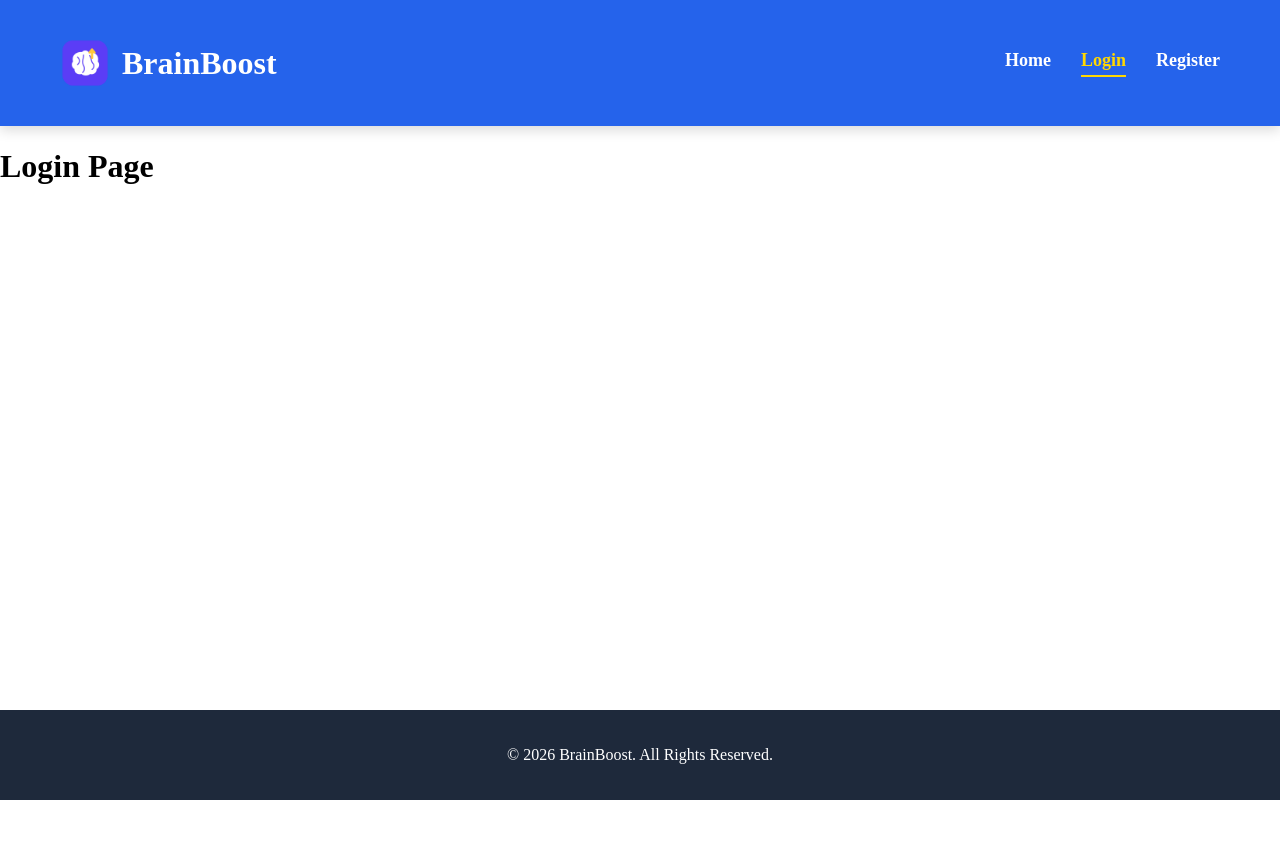
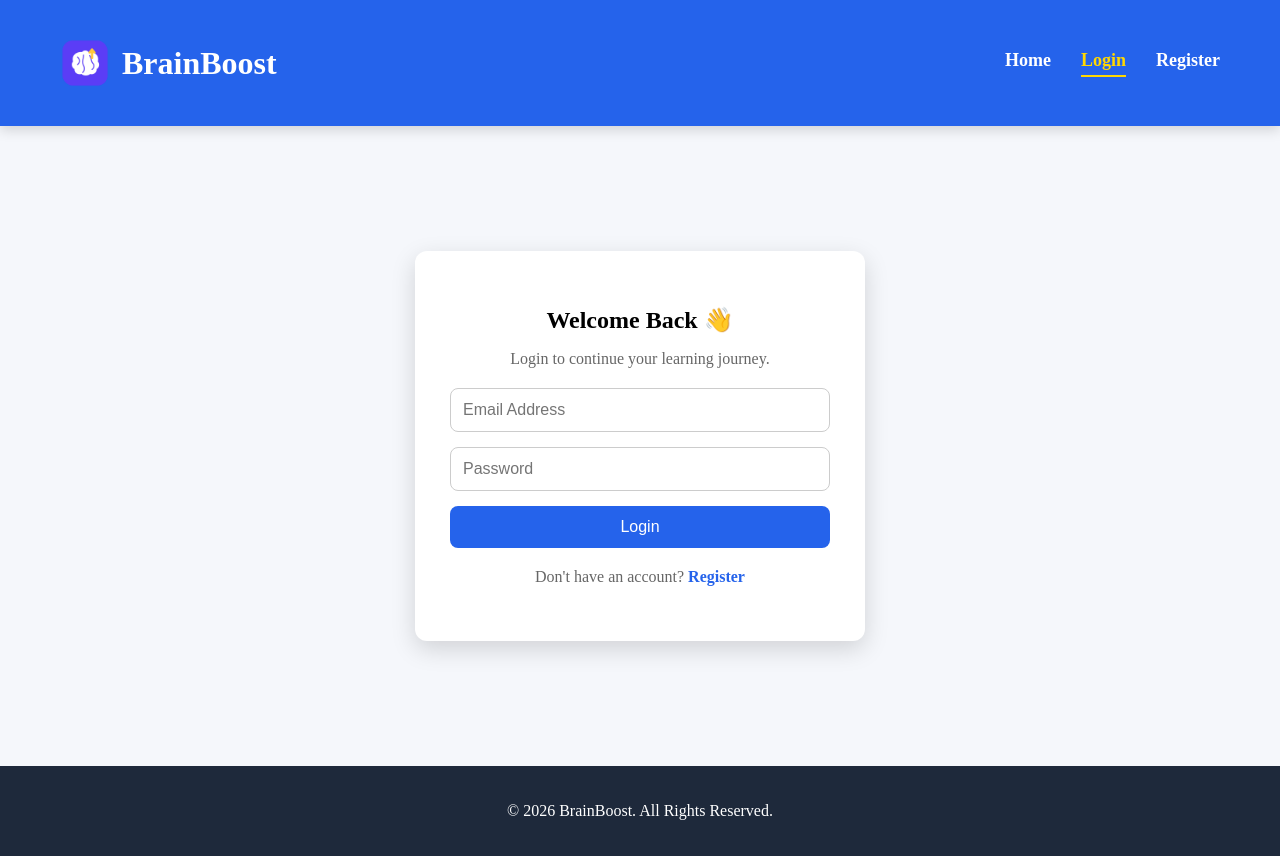
Before and after one commit to SagorOST/BrainBoost, a React (Vite) app in the folder client/: page /login in a window 1280 px wide. Before the commit the page ends 800 px from the top, so only its background shows below. Built offline with nearby package versions, Linux system fonts and the light colour scheme.

Commit message:
login and register UI added

```diff
--- a/client/src/pages/Login.jsx
+++ b/client/src/pages/Login.jsx
@@ -1,3 +1,25 @@
+import { Link } from "react-router-dom";
+import "../styles/Auth.css";
+
 export default function Login() {
-  return <h1>Login Page</h1>;
+  return (
+    <div className="auth-container">
+      <div className="auth-card">
+        <h2>Welcome Back 👋</h2>
+        <p>Login to continue your learning journey.</p>
+
+        <form>
+          <input type="email" placeholder="Email Address" />
+
+          <input type="password" placeholder="Password" />
+
+          <button type="submit">Login</button>
+        </form>
+
+        <p className="auth-link">
+          Don't have an account? <Link to="/register">Register</Link>
+        </p>
+      </div>
+    </div>
+  );
 }
--- a/client/src/pages/Register.jsx
+++ b/client/src/pages/Register.jsx
@@ -1,3 +1,29 @@
+import { Link } from "react-router-dom";
+import "../styles/Auth.css";
+
 export default function Register() {
-  return <h1>Register Page</h1>;
+  return (
+    <div className="auth-container">
+      <div className="auth-card">
+        <h2>Create Account 🚀</h2>
+        <p>Join BrainBoost and start learning smarter.</p>
+
+        <form>
+          <input type="text" placeholder="Full Name" />
+
+          <input type="email" placeholder="Email Address" />
+
+          <input type="password" placeholder="Password" />
+
+          <input type="password" placeholder="Confirm Password" />
+
+          <button type="submit">Create Account</button>
+        </form>
+
+        <p className="auth-link">
+          Already have an account? <Link to="/login">Login</Link>
+        </p>
+      </div>
+    </div>
+  );
 }
--- /dev/null
+++ b/client/src/styles/Auth.css
@@ -0,0 +1,69 @@
+.auth-container {
+  min-height: 80vh;
+  display: flex;
+  justify-content: center;
+  align-items: center;
+  background: #f5f7fb;
+}
+
+.auth-card {
+  width: 380px;
+  background: white;
+  padding: 35px;
+  border-radius: 12px;
+  box-shadow: 0 8px 25px rgba(0, 0, 0, 0.15);
+}
+
+.auth-card h2 {
+  text-align: center;
+  margin-bottom: 10px;
+}
+
+.auth-card p {
+  text-align: center;
+  color: #666;
+  margin-bottom: 20px;
+}
+
+.auth-card form {
+  display: flex;
+  flex-direction: column;
+  gap: 15px;
+}
+
+.auth-card input {
+  padding: 12px;
+  border: 1px solid #ccc;
+  border-radius: 8px;
+  font-size: 16px;
+}
+
+.auth-card input:focus {
+  outline: none;
+  border-color: #2563eb;
+}
+
+.auth-card button {
+  padding: 12px;
+  background: #2563eb;
+  color: white;
+  border: none;
+  border-radius: 8px;
+  cursor: pointer;
+  font-size: 16px;
+}
+
+.auth-card button:hover {
+  background: #1d4ed8;
+}
+
+.auth-link {
+  margin-top: 20px;
+  text-align: center;
+}
+
+.auth-link a {
+  color: #2563eb;
+  text-decoration: none;
+  font-weight: bold;
+}
```
